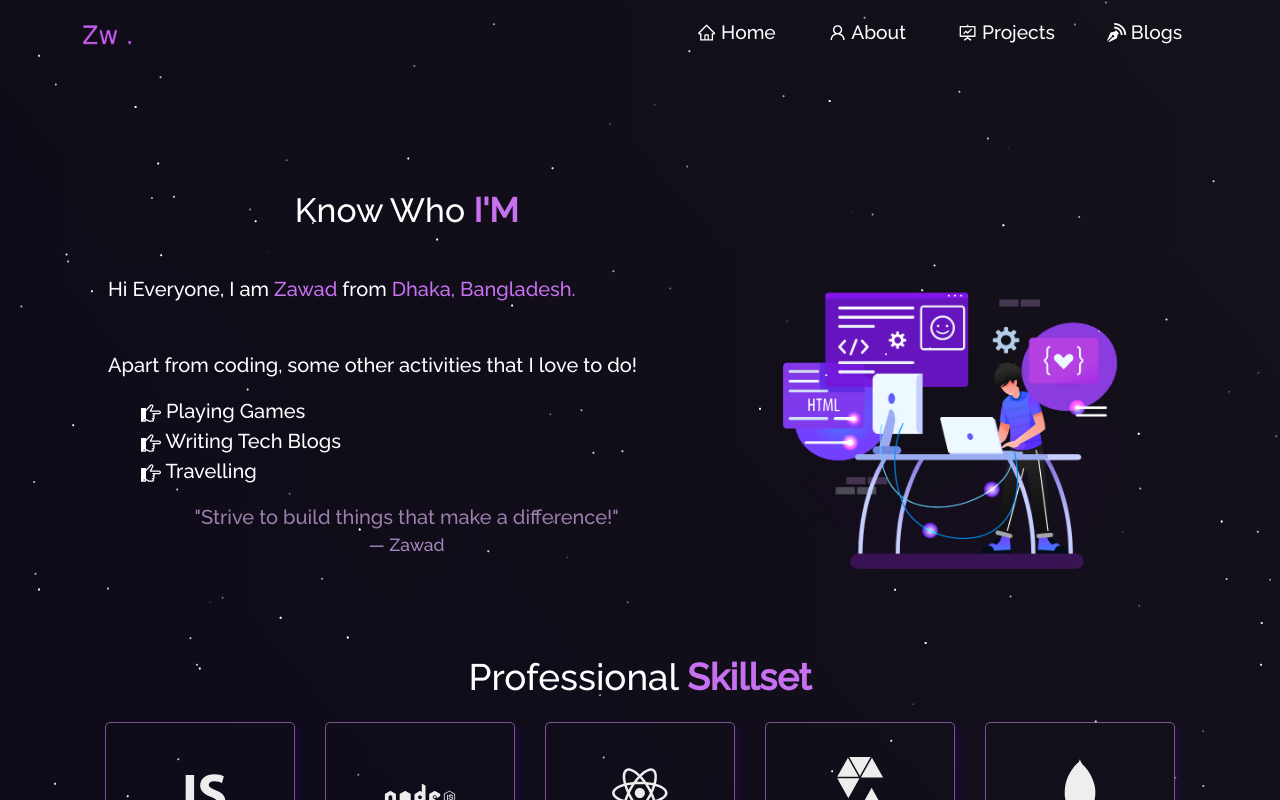
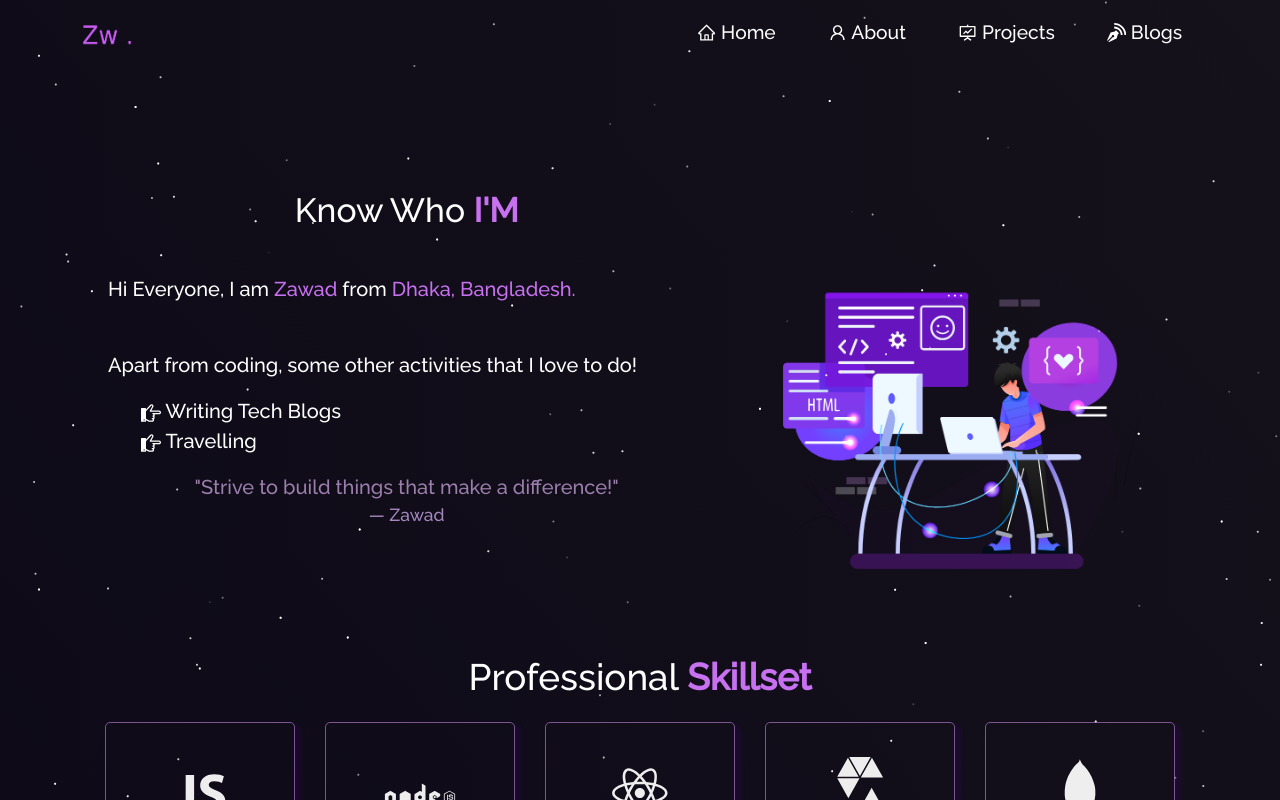
Before and after one commit to Iweisc/Portfolio, a React (Create React App) app: page /about in a window 1280 px wide. Shown: the top 800 px of the page. Built offline with nearby package versions, Linux system fonts and the light colour scheme.

Commit message:
Fix github issue

```diff
--- a/src/components/About/AboutCard.js
+++ b/src/components/About/AboutCard.js
@@ -18,9 +18,6 @@ function AboutCard() {
 
           <ul>
             <li className="about-activity">
-              <ImPointRight /> Playing Games
-            </li>
-            <li className="about-activity">
               <ImPointRight /> Writing Tech Blogs
             </li>
             <li className="about-activity">
--- a/src/components/About/Github.js
+++ b/src/components/About/Github.js
@@ -9,7 +9,7 @@ function Github() {
         Days I <strong className="purple">Code</strong>
       </h1>
       <GitHubCalendar
-        username="coderzawad"
+        username="Iweisc"
         blockSize={15}
         blockMargin={5}
         color="#c084f5"
```
